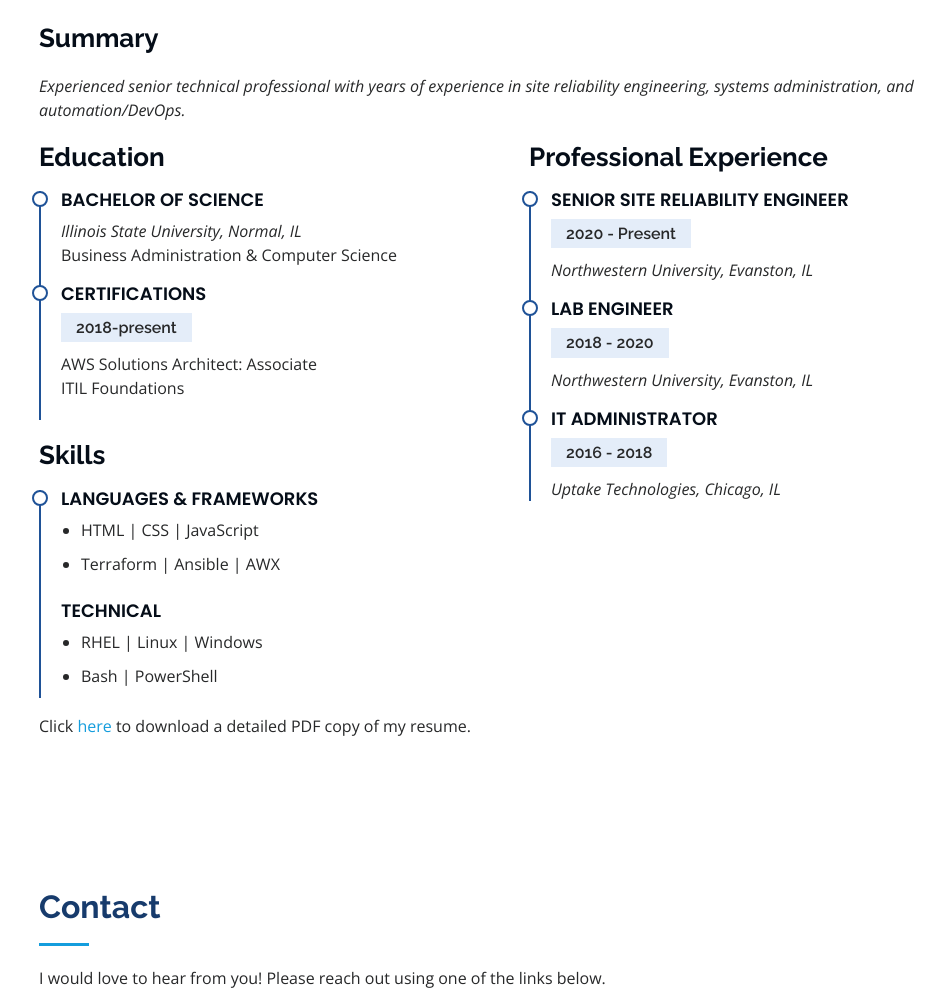
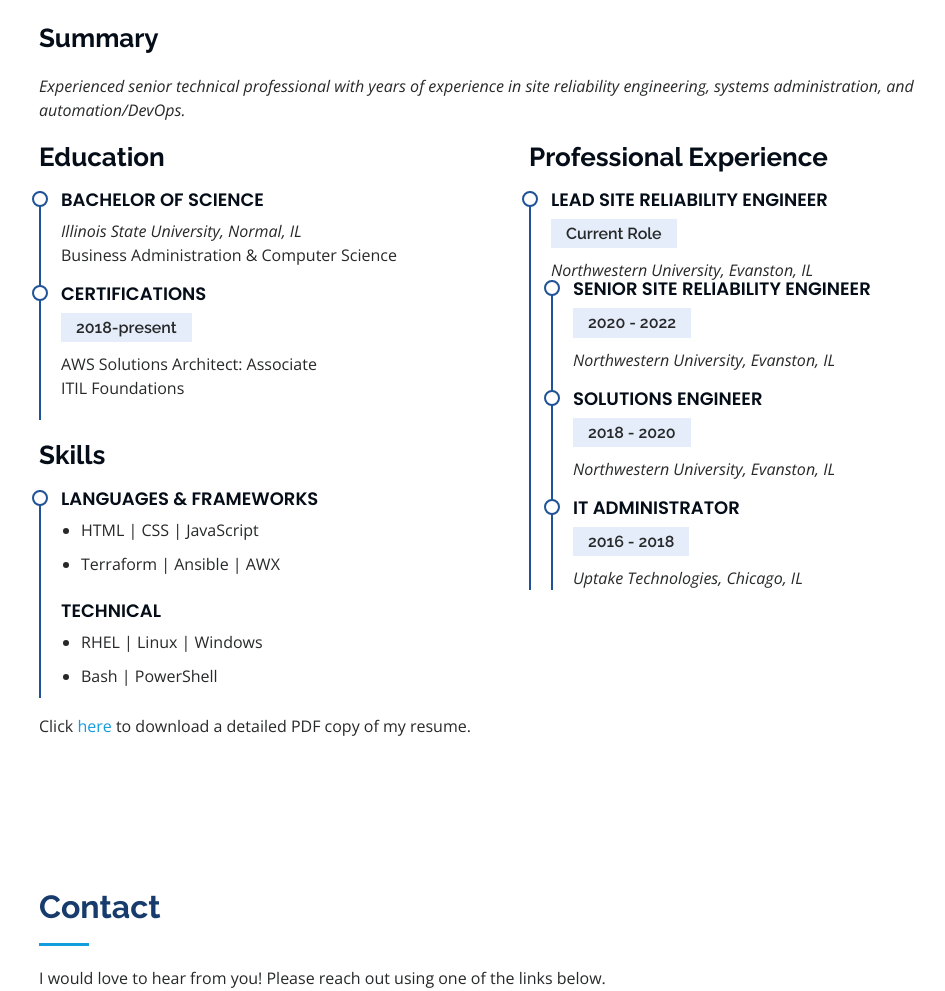
Before and after one commit to jenniwritescode/my_portfolio, a plain HTML site: page index.html in a window 1280 px wide. Shown: the part 1428-2419 px from the top of the page, without its empty margins (273-1218 px from the left). Drawn offline with nearby package versions, Linux system fonts and the light colour scheme.

Commit message:
fix job titles and dates

```diff
--- a/index.html
+++ b/index.html
@@ -311,11 +311,11 @@
           </div>
           <div class="col-lg-6" data-aos="fade-up" data-aos-delay="100">
             <h3 class="resume-title">Professional Experience</h3>
-            <!--<div class="resume-item">
-              <h4>Freelance Web Developer</h4>
-              <h5>2021 - present</h5>
-              <p><em>Self-Employed, Chicago, IL</em></p>
-              <ul>
+            <div class="resume-item">
+              <h4>Lead Site Reliability Engineer</h4>
+              <h5>Current Role</h5>
+              <p><em>Northwestern University, Evanston, IL</em></p>
+              <!--<ul>
                 <li>Developed numerous marketing programs (logos, brochures,infographics, presentations, and advertisements).</li>
                 <li>Managed up to 5 projects or tasks at a given time while under pressure</li>
                 <li>Recommended and consulted with clients on the most appropriate graphic design</li>
@@ -324,7 +324,7 @@
             </div>-->
             <div class="resume-item">
               <h4>Senior Site Reliability Engineer</h4>
-              <h5>2020 - Present</h5>
+              <h5>2020 - 2022</h5>
               <p><em>Northwestern University, Evanston, IL</em></p>
               <!--<ul>
                 <li>Lead in the design, development, and implementation of the graphic, layout, and production communication materials</li>
@@ -334,7 +334,7 @@
               </ul>-->
             </div>
             <div class="resume-item">
-              <h4>Lab Engineer</h4>
+              <h4>Solutions Engineer</h4>
               <h5>2018 - 2020</h5>
               <p><em>Northwestern University, Evanston, IL</em></p>
               <!--<ul>
```
